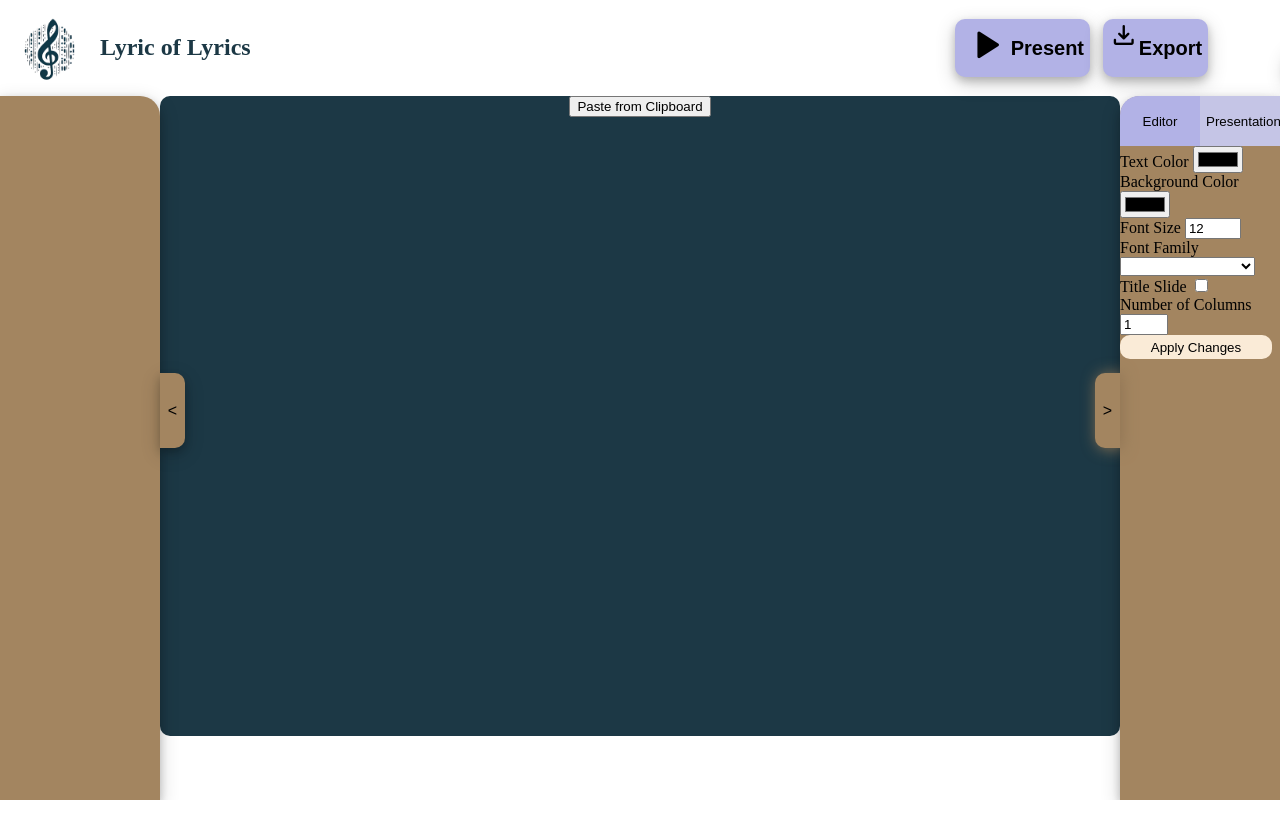
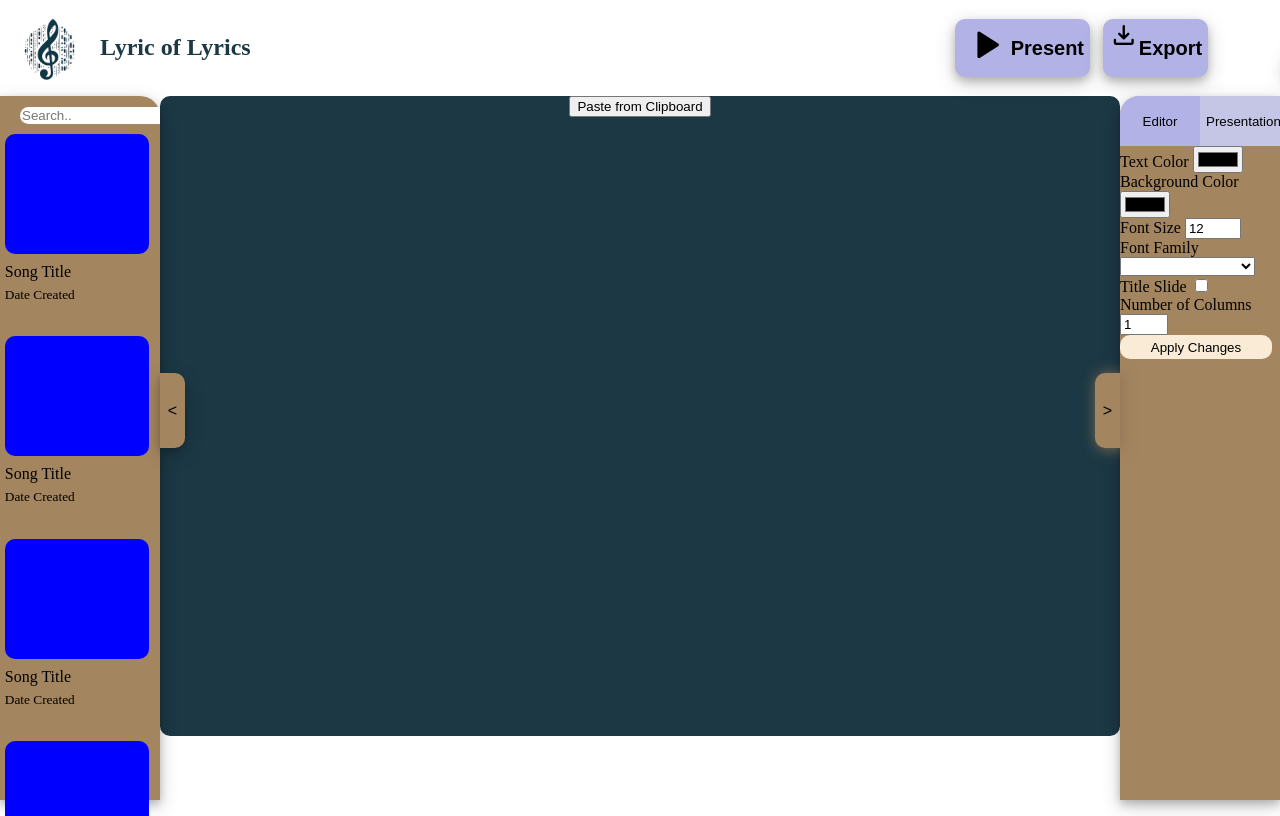
Before and after one commit to MasterTemple/CSCI-450-Group-Project, a SvelteKit app: page / in a window 1280 px wide. Shown: the top 816 px of the page. Built offline with nearby package versions, Linux system fonts and the light colour scheme.

Commit message:
initial commit 🎉

```diff
--- a/src/routes/Saved.svelte
+++ b/src/routes/Saved.svelte
@@ -1,5 +1,6 @@
 <script>
-    import { savedSongsIsOpen } from "./stores";
+    import SavedSong from "./SavedSong.svelte";
+import { savedSongsIsOpen } from "./stores";
     import { color } from "./stores";
 
     let icons = [">", "<"]
@@ -13,7 +14,18 @@
 
 <div id="drawerDiv">
     <button id="drawerButton" style="--color: {color.brown}" on:click={toggleDrawer} >{icons[$savedSongsIsOpen ? 1 : 0]}</button>
+
+
 </div>
+
+<div id = "songs">
+    <input type="text" placeholder="Search.." id="searchBar">
+    <SavedSong/>
+    <SavedSong/>
+    <SavedSong/>
+    <SavedSong/>
+</div>
+
 
 
 <style>
@@ -21,7 +33,6 @@
     position: absolute;
     bottom: 50%;
     left: 100%;
-
 }
 
 #drawerButton {
@@ -36,4 +47,19 @@
   box-shadow: 0 4px 8px 0 rgba(0, 0, 0, 0.2), 0 6px 20px 0 rgba(0, 0, 0, 0.19);
 }
 
+#searchBar {
+    border-radius: 10px;
+    border: none;
+    width: 150px;
+    left: 20px;
+    position: relative;
+    top: 10px;
+}
+
+#songs {
+    height: 720px;
+    overflow-y: scroll;
+    overflow-x: hidden;
+}
+
 </style>
--- /dev/null
+++ b/src/routes/SavedSong.svelte
@@ -0,0 +1,40 @@
+<script>
+
+</script>
+
+<div>
+    <button id="image"> </button>
+    <p id="songTitle">Song Title</p>
+    <p id="dateCreated">Date Created</p>
+</div>
+
+
+
+<style>
+
+#image {
+    background-color: blue;
+    width: 90%;
+    height: 120px;
+    position: relative;
+    left: 3%;
+    top: 20px;
+    border: none;
+    border-radius: 10px;
+}
+
+#songTitle {
+    font-size: medium;
+    position: relative;
+    left: 3%;
+    top: 10px;
+}
+
+#dateCreated {
+    font-size: smaller;
+    position: relative;
+    left: 3%;
+    top: 0px;
+}
+
+</style>
```
